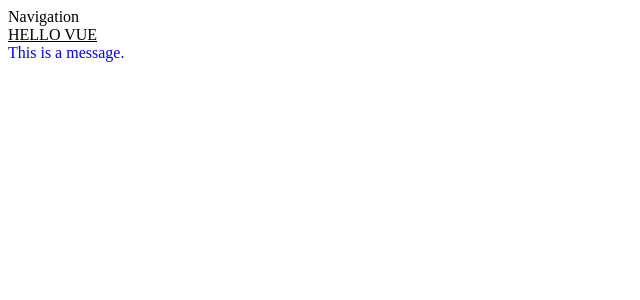
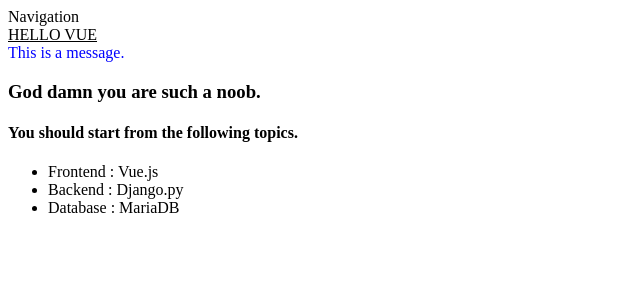
Before and after one commit to SyncMeow/Vue-Training, a Vue app: page / in a window 1280 px wide. Shown: the top 300 px of the page, without its empty margins (0-640 px from the left). Built offline with nearby package versions, Linux system fonts and the light colour scheme.

Commit message:
Update App.vue

```diff
--- a/src/App.vue
+++ b/src/App.vue
@@ -1,12 +1,27 @@
 <script setup>
     let message = "<u>Hello Vue</u>";
     let name = "content";
+    let level = 1;
+    let topics = ["JavaScript", "CSS", "HTML", "Vue.js", "Djangle", "MariaDB"];
+    let contentDict = {Frontend: "Vue.js", Backend: "Django.py", Database: "MariaDB"};
 </script>
 
 <template>
     <nav>Navigation</nav>
     <main v-html = "message.toUpperCase()"></main>
     <div :class = "name"> This is a message. </div>
+    <div v-if = "level >= 3"> You have expertised it. </div>
+    <div v-else-if = "level == 2"> You are quite good at it. </div>
+    <div v-else>
+        <div>
+            <h3> God damn you are such a noob. </h3>
+            <h4> You should start from the following topics. </h4>
+        </div>
+        <ul>
+            <!-- <li v-for = "(name, index) in topics">{{ index+1 }} : {{ name }}</li> -->
+            <li v-for = "(name, key) in contentDict">{{ key }} : {{ name }}</li>
+        </ul>
+    </div>
 </template>
 
 <style scoped>
```
